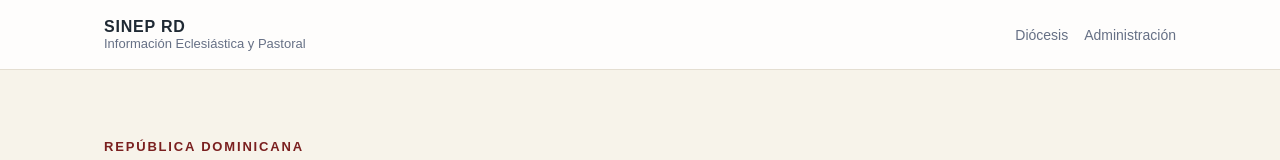
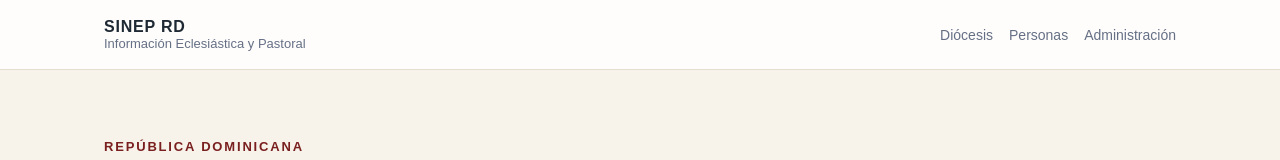
Before and after one commit to Jumen-UX/sinep-rd, a Next.js app: page / in a window 1280 px wide. Shown: the top 160 px of the page. Built offline with nearby package versions, Linux system fonts and the light colour scheme.

Commit message:
Add people link to navigation

```diff
--- a/src/app/layout.tsx
+++ b/src/app/layout.tsx
@@ -26,6 +26,7 @@ export default function RootLayout({
 
               <div className="nav-links">
                 <Link href="/diocesis">Diócesis</Link>
+                <Link href="/personas">Personas</Link>
                 <Link href="/admin">Administración</Link>
               </div>
             </nav>
```
